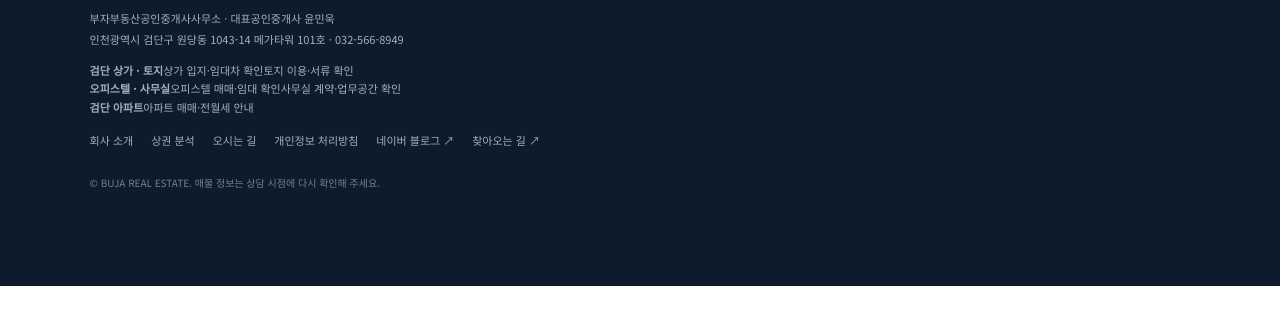
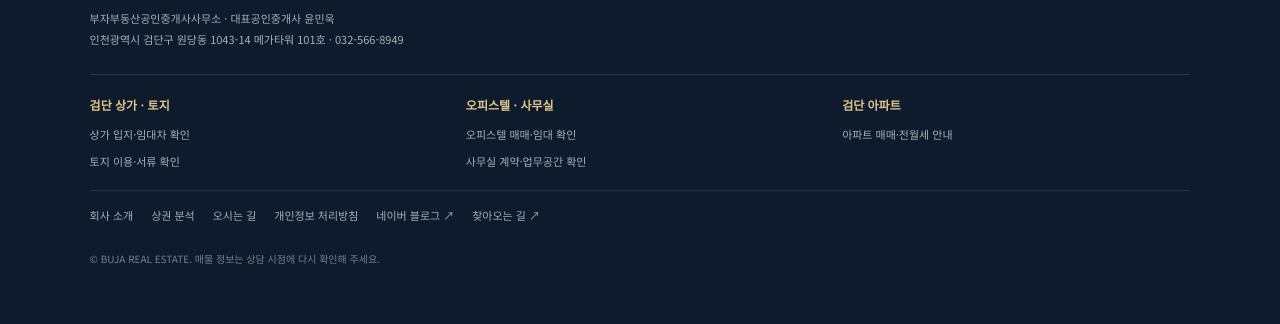
Before and after one commit to airview7318-code/home-, a website: page index.html in a window 1280 px wide. Shown: the part 6083-6407 px from the top of the page. Before the commit the page ends 6369 px from the top, so only its background shows below. Drawn offline with Linux system fonts and the light colour scheme.

Commit message:
Organize footer property guides and improve local content

```diff
--- a/refinement.css
+++ b/refinement.css
@@ -168,3 +168,9 @@ footer>small{font-size:10px}
   .section-heading p,.market-copy>p{font-size:15px;line-height:1.85}
   .market-analysis-inner{padding-left:20px;padding-right:20px}
 }
+
+.footer-guide-groups{display:grid;grid-template-columns:repeat(3,minmax(0,1fr));gap:28px;margin:24px 0 14px;padding:20px 0;border-top:1px solid #263548;border-bottom:1px solid #263548}
+.footer-guide-groups section{display:grid;align-content:start;gap:8px}
+.footer-guide-groups section>b{color:#e0c58c;font-size:12px;font-weight:600;margin-bottom:2px}
+.footer-guide-groups section>a{color:#a5b0b9;font-size:11px;line-height:1.7}
+@media(max-width:600px){.footer-guide-groups{grid-template-columns:1fr;gap:16px}.footer-guide-groups section{gap:5px}}
```
